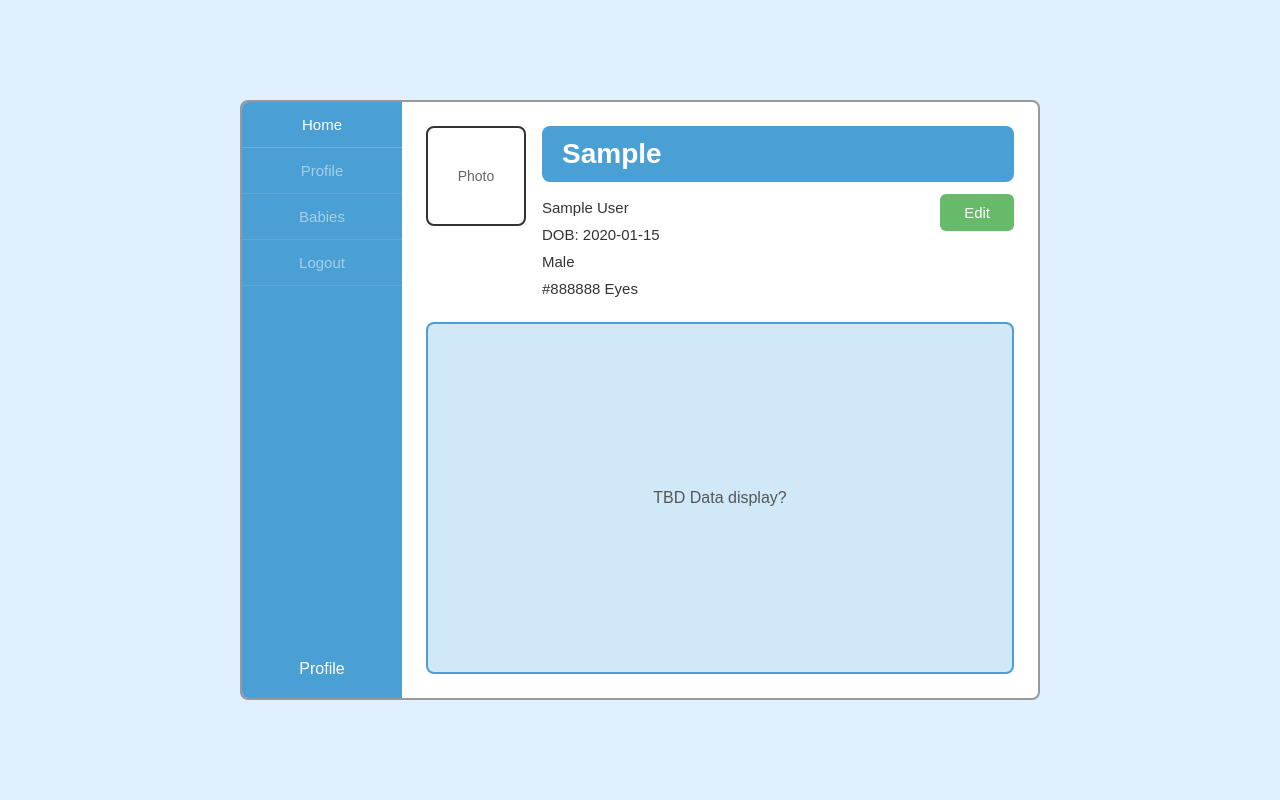
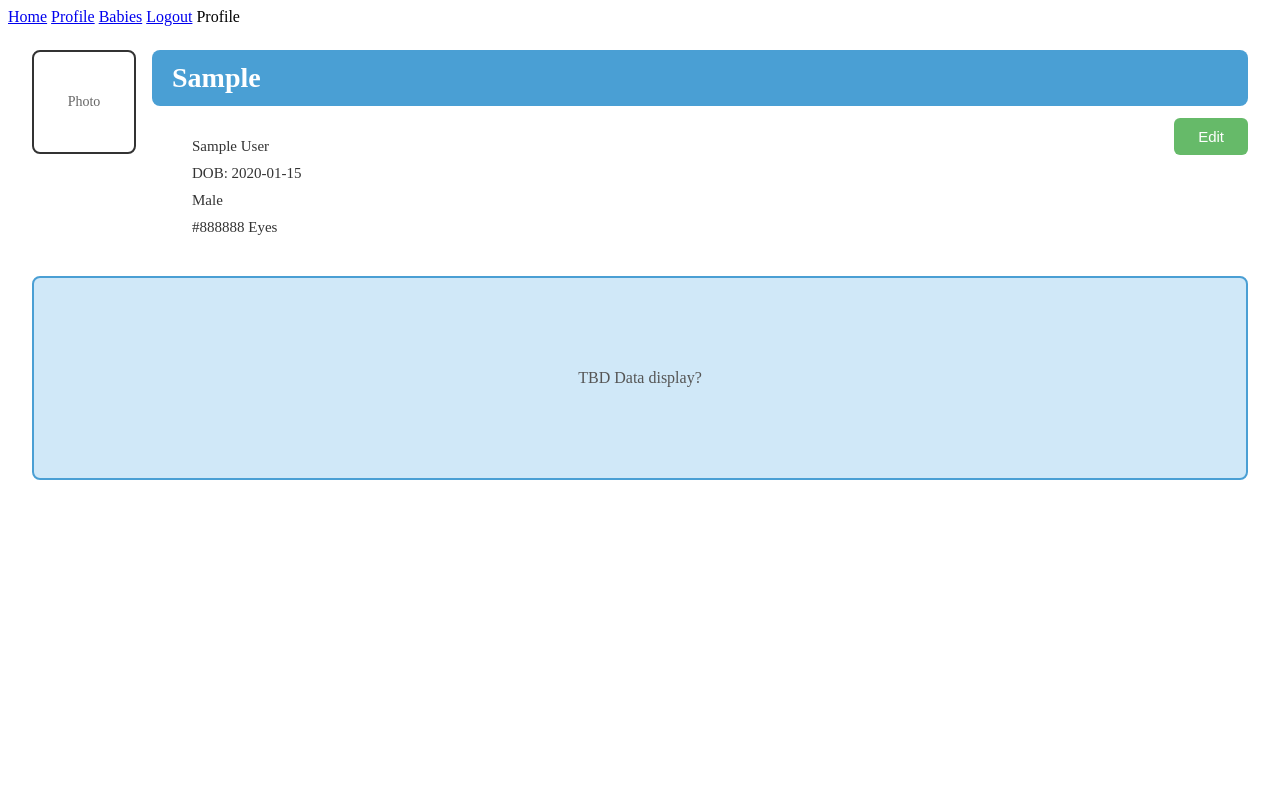
Before and after one commit to nabl2290/cspb-3308-team-5-project, a Flask app: template templates/child_profile.html in a window 1280 px wide. Run offline with Flask 3, Linux system fonts and the light colour scheme; the template is opened without the code that fills it: values that come from a table or form of the project are taken from there, others are empty; tables that the repository leaves empty hold one stand-in row (values such as "Sample post").

Commit message:
Duplicated child_profile.html as child.html to follow app routing. reconfigured child.html to follow format to extend base.html. commented out overriding rules in child_profile.css. commented out header and other html tags to fit child information cleanly into rendered page.

```diff
--- a/static/css/child_profile.css
+++ b/static/css/child_profile.css
@@ -1,9 +1,10 @@
 
 /* reset default browser spacing on everything */
     * { /* means for the entiire page, apply such and such */
-      box-sizing: border-box;
-      margin: 0;
-      padding: 0;
+      /* box-sizing: border-box; */
+      /* margin: 0; */
+      /* padding: 0; */
+      /* 3/11/26 WHansen - Handled in styles.css*/
     }
 
 /*Notes about hex codes for colors:
@@ -18,61 +19,61 @@ Right click any webpage → Inspect → click any colored element and it shows y
 */
 
 /*Appllies to entire page */
-    body {
-      font-family: Arial, sans-serif; /*use arial font if available,if not use sans-serif */
-      background-color: #e0f0ff; /*this is a hex code for this color. To find other colors see above notes. */
-      display: flex; /*flex helps center things */
-      justify-content: center; /* center horizontally */
-      align-items: center; /* center vertically */
-      min-height: 100vh; /* make the page at least 100% of the screen height (vh = viewport height) */
+    body {/* 3/11/26 WHansen - Handled in styles.css*/
+      /*font-family: Arial, sans-serif; /*use arial font if available,if not use sans-serif */
+      /*background-color: #e0f0ff; /*this is a hex code for this color. To find other colors see above notes. */
+      /*display: flex; /*flex helps center things */
+      /*justify-content: center; /* center horizontally */
+      /*align-items: center; /* center vertically */
+      /*min-height: 100vh; /* make the page at least 100% of the screen height (vh = viewport height) */
     }
 
-    .app-container {
-      display: flex;
-      width: 800px;
-      min-height: 600px;
-      border: 2px solid #999;
-      border-radius: 8px;
-      overflow: hidden;
-      background: white;
+    .app-container {/* 3/11/26 WHansen - Handled in styles.css*/
+      /* display: flex; */
+      /* width: 800px; */
+      /* min-height: 600px; */
+      /* border: 2px solid #999; */
+      /* border-radius: 8px; */
+      /* overflow: hidden; */
+      /* background: white; */
     }
 
     /* Sidebar */
-    .sidebar {
-      width: 160px;
-      background-color: #4a9fd4;
-      display: flex;
-      flex-direction: column;
-      align-items: center;
-      padding-top: 0;
+    .sidebar {/* 3/11/26 WHansen - Handled in styles.css*/
+      /* width: 160px; */
+      /* background-color: #4a9fd4; */
+      /* display: flex; */
+      /* flex-direction: column; */
+      /* align-items: center; */
+      /* padding-top: 0; */
     }
 
-    .sidebar a {
-      display: block;
-      width: 100%;
-      text-align: center;
-      padding: 14px 0;
-      color: white;
-      text-decoration: none;
-      font-size: 15px;
-      border-bottom: 1px solid rgba(255,255,255,0.2);
+    .sidebar a {/* 3/11/26 WHansen - Handled in styles.css*/
+      /* display: block; */
+      /* width: 100%; */
+      /* text-align: center; */
+      /* padding: 14px 0; */
+      /* color: white; */
+      /* text-decoration: none; */
+      /* font-size: 15px; */
+      /* border-bottom: 1px solid rgba(255,255,255,0.2); */
     }
 
-    .sidebar a:hover {
-      background-color: rgba(255,255,255,0.2);
+    .sidebar a:hover {/* 3/11/26 WHansen - Handled in styles.css*/
+      /* background-color: rgba(255,255,255,0.2); */
     }
 
-    .sidebar a.disabled {
-      opacity: 0.5;
-      cursor: not-allowed;
-      pointer-events: none;
+    .sidebar a.disabled {/* 3/11/26 WHansen - Handled in styles.css*/
+      /* opacity: 0.5; */
+      /* cursor: not-allowed; */
+      /* pointer-events: none; */
     }
 
-    .sidebar-label {
-      color: white;
-      font-size: 16px;
-      margin-top: auto;
-      margin-bottom: 20px;
+    .sidebar-label {/* 3/11/26 WHansen - Handled in styles.css*/
+      /* color: white; */
+      /* font-size: 16px; */
+      /* margin-top: auto; */
+      /* margin-bottom: 20px; */
     }
 
     /* Main content */
@@ -102,6 +103,15 @@ Right click any webpage → Inspect → click any colored element and it shows y
       color: #666;
       font-size: 14px;
       flex-shrink: 0;
+      overflow: hidden;
+    }
+
+    .photo-placeholder img {
+      width: 140px;
+      height: 140px;
+      object-fit: fill;
+      /* border-radius: 8px; */
+
     }
 
     .profile-info {
```
Also changed, not shown: templates/child.html (added, +58 -0 lines).
